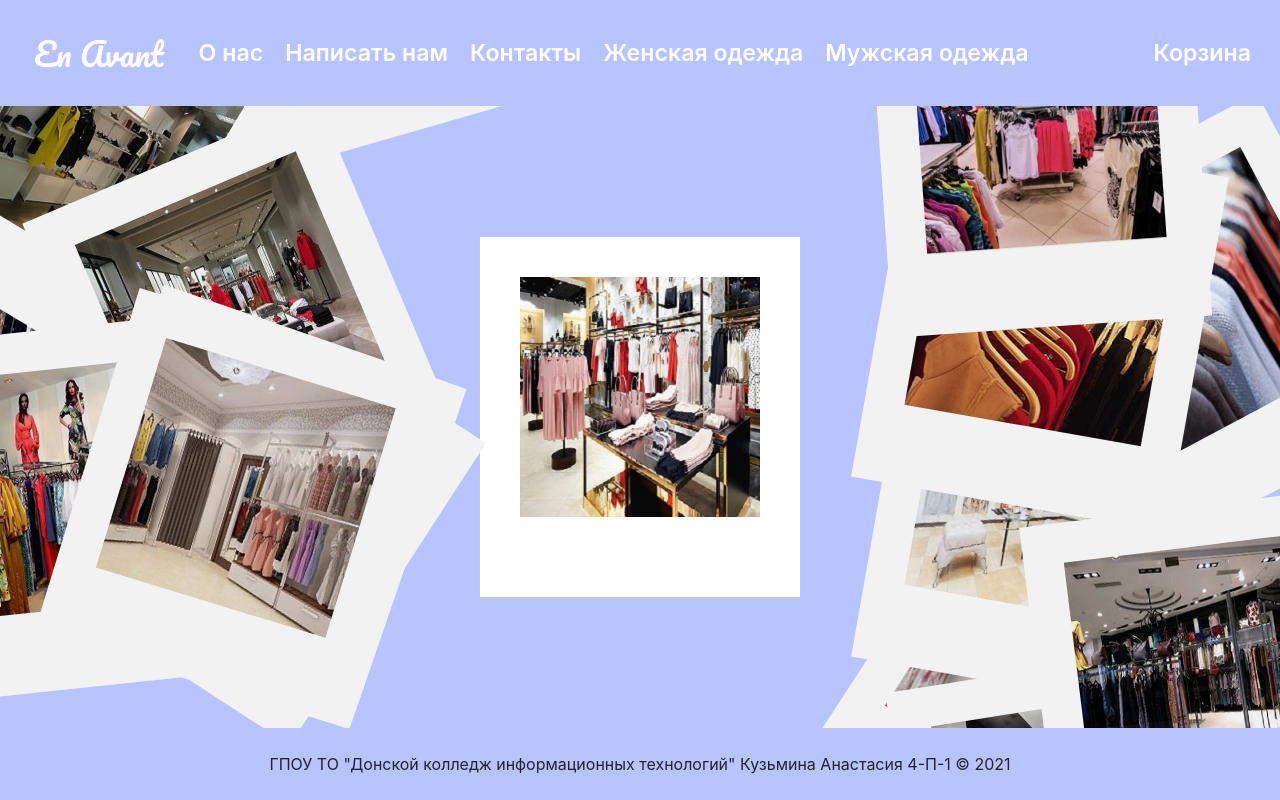
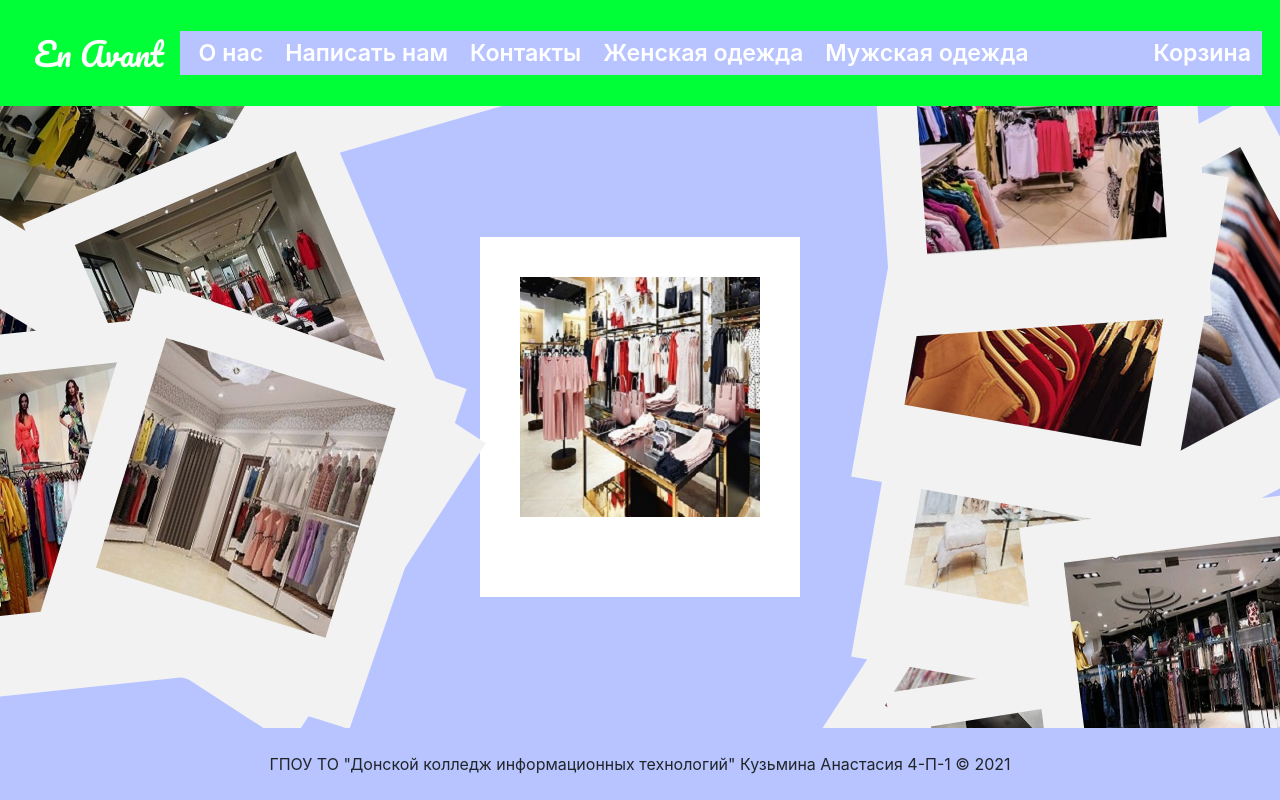
Before and after one commit to teleskop150750/shop-1, a website: page index.html in a window 1280 px wide. Drawn offline with Linux system fonts and the light colour scheme.

Commit message:
Новый цвет

```diff
--- a/style/style.css
+++ b/style/style.css
@@ -39,7 +39,7 @@ a {
   font-size: 1.2rem;
   font-weight: 600;
   line-height: 1.5;
-  background-color: #b8c4ff;
+  background-color: #00ff37;
 }
 
 .logo {
```
